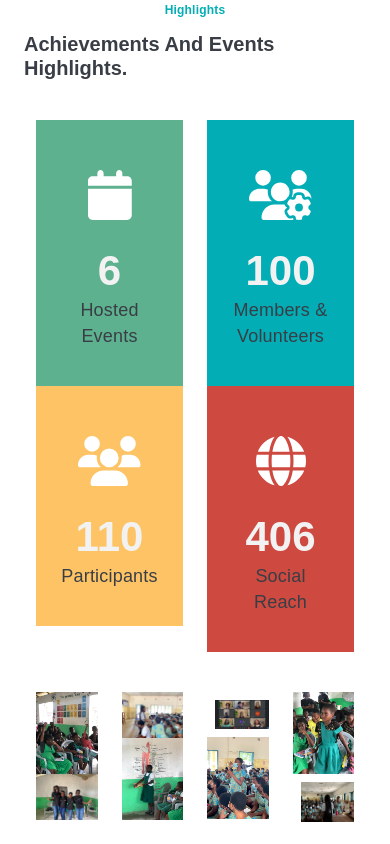
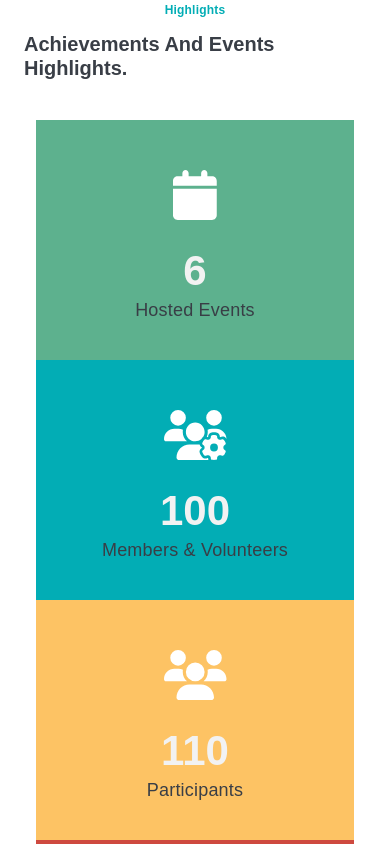
Before and after one commit to Josephine19001/ycem, a Next.js app: page / in a window 390 px wide. Shown: the part 2180-3024 px from the top of the page. Built offline with nearby package versions, Linux system fonts and the light colour scheme.

Commit message:
Make images responsive

```diff
--- a/src/components/home/achievements.tsx
+++ b/src/components/home/achievements.tsx
@@ -81,7 +81,6 @@ const Counter: React.FC<{
     case "Members & Volunteers":
       icon = <FontAwesomeIcon icon={faUsersCog} />;
       boxColor = "var(--color-primary)";
-
       break;
     case "Participants":
       icon = <FontAwesomeIcon icon={faUsers} />;
@@ -106,7 +105,7 @@ const Dashboard: React.FC = () => {
   return (
     <StyledContainer>
       <section id="currentReach">
-        <Row>
+        <Row xs={1} sm={2} md={2} lg={4}>
           <Col>
             <Counter counter={6} text="Hosted Events" />
           </Col>
--- a/src/components/home/photo-collage.tsx
+++ b/src/components/home/photo-collage.tsx
@@ -14,22 +14,22 @@ const PhotoCollage = () => {
   return (
     <div className="container-fluid">
       <Row className="d-flex flex-row flex-wrap justify-content-center">
-        <Col className="d-flex flex-column">
+        <Col xs={12} sm={6} md={3} lg={3} className="d-flex flex-column">
           <Image src={img4} alt="Image 4" />
           <Image src={img2} alt="Image 2" />
         </Col>
 
-        <Col className="d-flex flex-column">
+        <Col xs={12} sm={6} md={3} lg={3} className="d-flex flex-column">
           <Image src={img10} alt="Image 1" />
           <Image src={img5} alt="Image 5" className="scale" />
         </Col>
 
-        <Col className="d-flex flex-column">
+        <Col xs={12} sm={6} md={3} lg={3} className="d-flex flex-column">
           <Image src={img8} alt="Image 8" className="m-1 p-1" />
           <Image src={img6} alt="Image 6" className="scale mb-2" />
         </Col>
 
-        <Col className="d-flex flex-column">
+        <Col xs={12} sm={6} md={3} lg={3} className="d-flex flex-column">
           <Image src={img7} alt="Image 7" />
           <Image src={img9} alt="Image 9" className="image m-1 p-1" />
         </Col>
```
